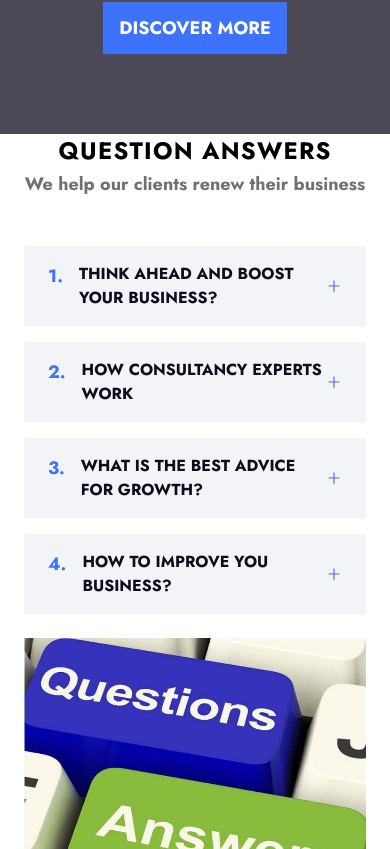
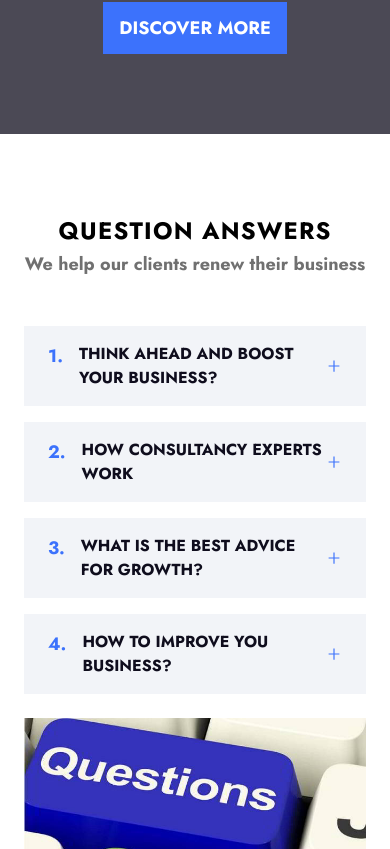
Before and after one commit to coderdannie/codeshaper-website, a React (Create React App) app: page / in a window 390 px wide. Shown: the part 5455-6304 px from the top of the page. Built offline with nearby package versions, Linux system fonts and the light colour scheme.

Commit message:
question section spacing fixed

```diff
--- a/src/Questions.js
+++ b/src/Questions.js
@@ -6,7 +6,7 @@ import img from './assets/Best-Question-and-Answer-Sites.jpg';
 const Questions = () => {
   return (
     <section>
-      <div className="wrapper py-[80] md:py-[100px]">
+      <div className="wrapper py-[80px] md:py-[100px]">
         <div className="question-text text-center">
           <h2 className="uppercase">Question Answers</h2>
           <p className="text-gray text-lg font-bold">
```
